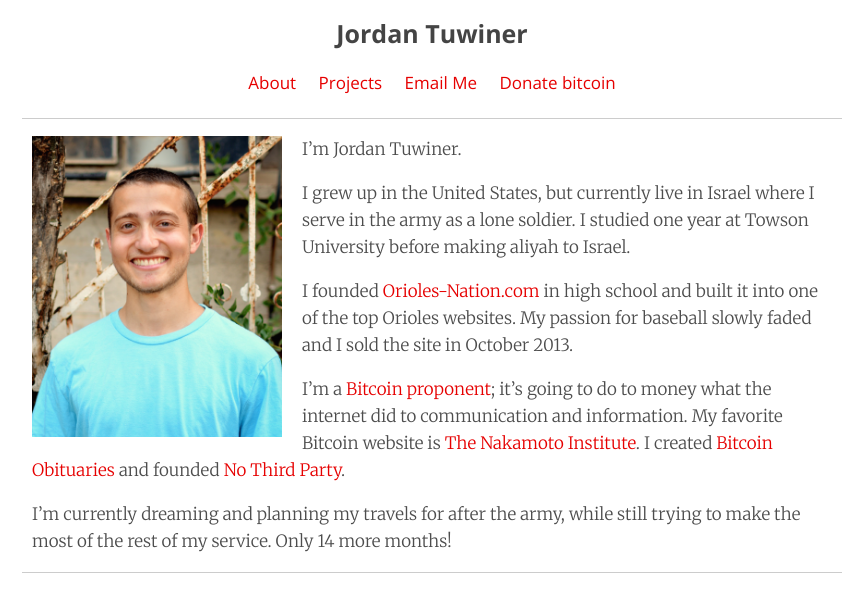
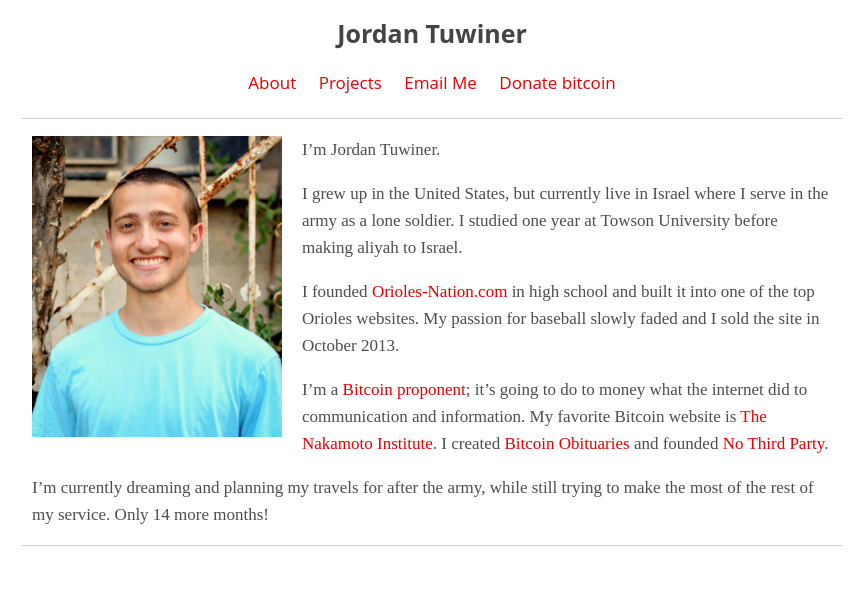
Before and after one commit to johnrlive/jt-com, a PHP site: page /_site/index.html in a window 1280 px wide. Shown: the top 612 px of the page, without its empty margins (208-1067 px from the left). Run offline with PHP 8.4, Linux system fonts and the light colour scheme.

Commit message:
Fix font

```diff
--- a/_includes/head.html
+++ b/_includes/head.html
@@ -14,6 +14,8 @@
 	{% if page.url %}
     <meta content="{{ site.url }}{{ page.url }}" property="og:url">
 	{% endif %}
+	<link href='//fonts.googleapis.com/css?family=Open+Sans:700,400' rel='stylesheet' type='text/css'>
+	<link href='//fonts.googleapis.com/css?family=Merriweather:300,300italic,700,700italic' rel='stylesheet' type='text/css'>
 	<link href="/css/style.css" rel="stylesheet">
 	<link rel="canonical" href="{{ page.url | replace:'index.html','' | prepend: site.baseurl | prepend: site.url }}">
 </head>
--- a/css/style.css
+++ b/css/style.css
@@ -1,6 +1,3 @@
-@import url(//fonts.googleapis.com/css?family=Open+Sans:700,400);
-@import url(//fonts.googleapis.com/css?family=Merriweather:300,300italic,700,700italic);
-
 /* General */
 
 body {
```
